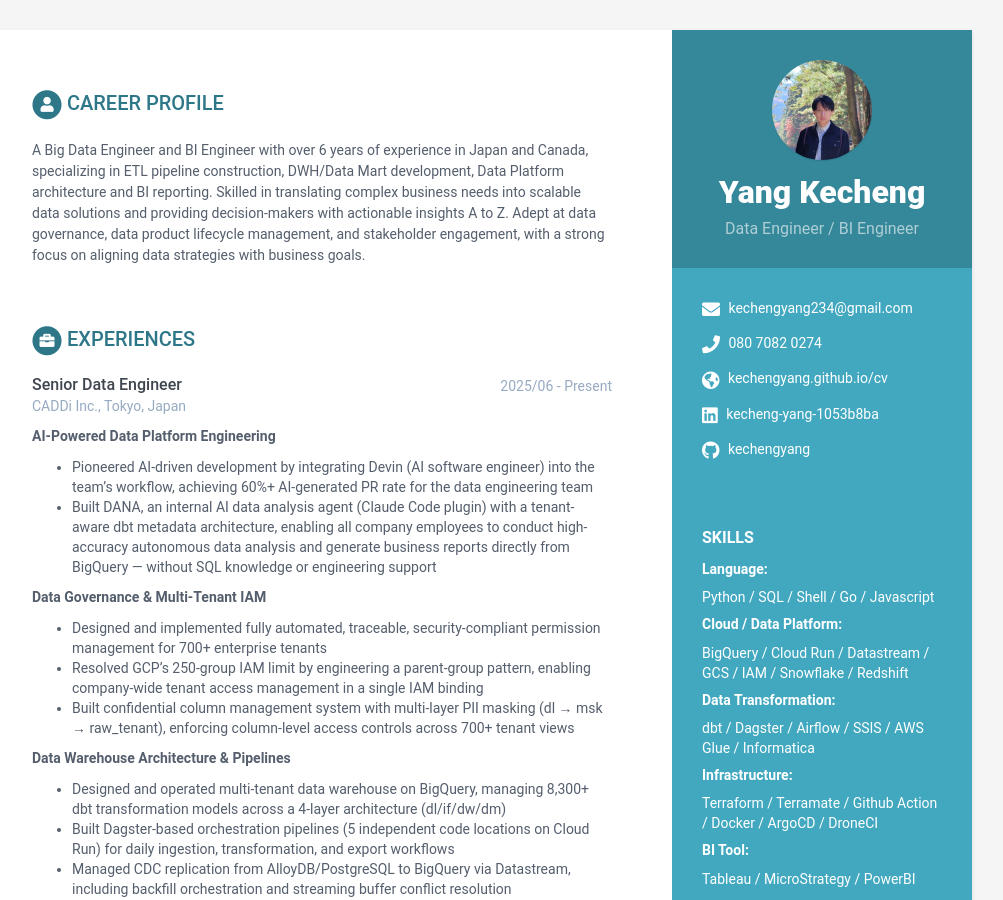
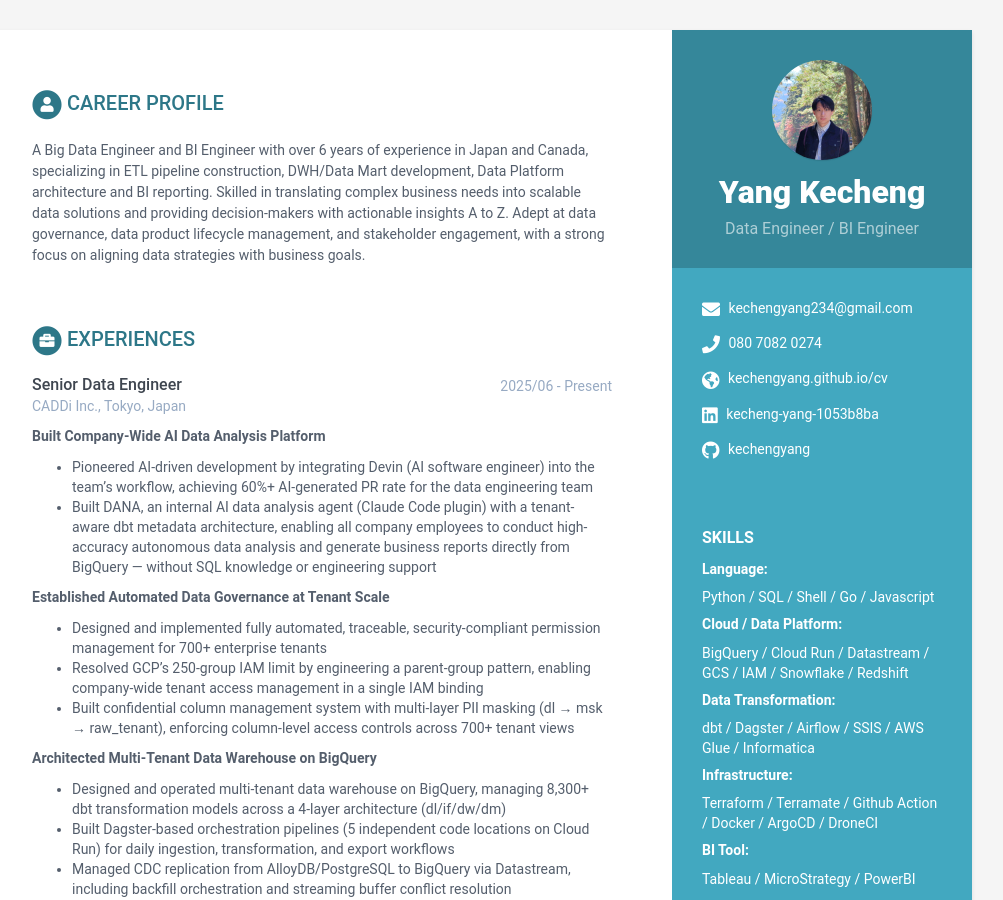
Before and after one commit to kechengyang/cv, a Jekyll site: the page built from index.html, in a window 1280 px wide and 900 px high. Shown: the whole window, without its empty margins (168-1171 px from the left). Built offline with Jekyll 4.4.1, drawn with Linux system fonts in a browser that asks for light colours.

Commit message:
style: rewrite CADDi section headers as past-tense accomplishments
Co-Authored-By: Claude Sonnet 4.6 <noreply@anthropic.com>

```diff
--- a/_data/data.yml
+++ b/_data/data.yml
@@ -93,16 +93,16 @@ experiences:
       time: 2025/06 - Present
       company: CADDi Inc., Tokyo, Japan
       details: |
-        **AI-Powered Data Platform Engineering**
+        **Built Company-Wide AI Data Analysis Platform**
         - Pioneered AI-driven development by integrating Devin (AI software engineer) into the team's workflow, achieving 60%+ AI-generated PR rate for the data engineering team
         - Built DANA, an internal AI data analysis agent (Claude Code plugin) with a tenant-aware dbt metadata architecture, enabling all company employees to conduct high-accuracy autonomous data analysis and generate business reports directly from BigQuery — without SQL knowledge or engineering support
 
-        **Data Governance & Multi-Tenant IAM**
+        **Established Automated Data Governance at Tenant Scale**
         - Designed and implemented fully automated, traceable, security-compliant permission management for 700+ enterprise tenants
         - Resolved GCP's 250-group IAM limit by engineering a parent-group pattern, enabling company-wide tenant access management in a single IAM binding
         - Built confidential column management system with multi-layer PII masking (dl → msk → raw_tenant), enforcing column-level access controls across 700+ tenant views
 
-        **Data Warehouse Architecture & Pipelines**
+        **Architected Multi-Tenant Data Warehouse on BigQuery**
         - Designed and operated multi-tenant data warehouse on BigQuery, managing 8,300+ dbt transformation models across a 4-layer architecture (dl/if/dw/dm)
         - Built Dagster-based orchestration pipelines (5 independent code locations on Cloud Run) for daily ingestion, transformation, and export workflows
         - Managed CDC replication from AlloyDB/PostgreSQL to BigQuery via Datastream, including backfill orchestration and streaming buffer conflict resolution
```
